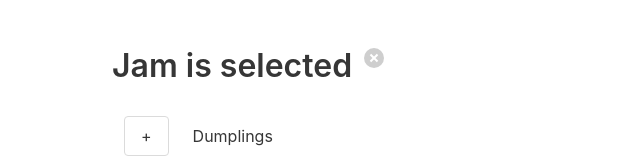
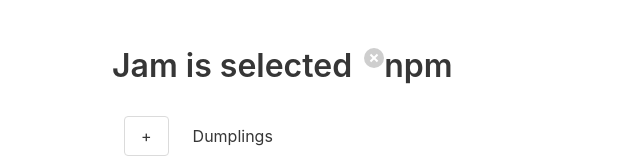
Before and after one commit to mate-academy/react_goods-selector, a React (Create React App) app: page / in a window 1280 px wide. Shown: the top 160 px of the page, without its empty margins (0-640 px from the left). Built offline with nearby package versions, Linux system fonts and the light colour scheme.

Commit message:
Solution

```diff
--- a/src/App.tsx
+++ b/src/App.tsx
@@ -41,7 +41,6 @@ export class App extends React.Component<{}, State> {
               <h1 className="title is-flex is-align-items-center">
                 {this.state.selectedGood}
                 {' is selected'}
-              </h1>
 
                 {/* eslint-disable-next-line jsx-a11y/control-has-associated-label */}
                 <button
@@ -50,7 +49,8 @@ export class App extends React.Component<{}, State> {
                   type="button"
                   className="delete ml-3"
                   onClick={() => this.handler()}
-              />
+                />npm
+              </h1>
             </>
           )}
 
```
Lines whose indentation alone changed are shown as unchanged.
